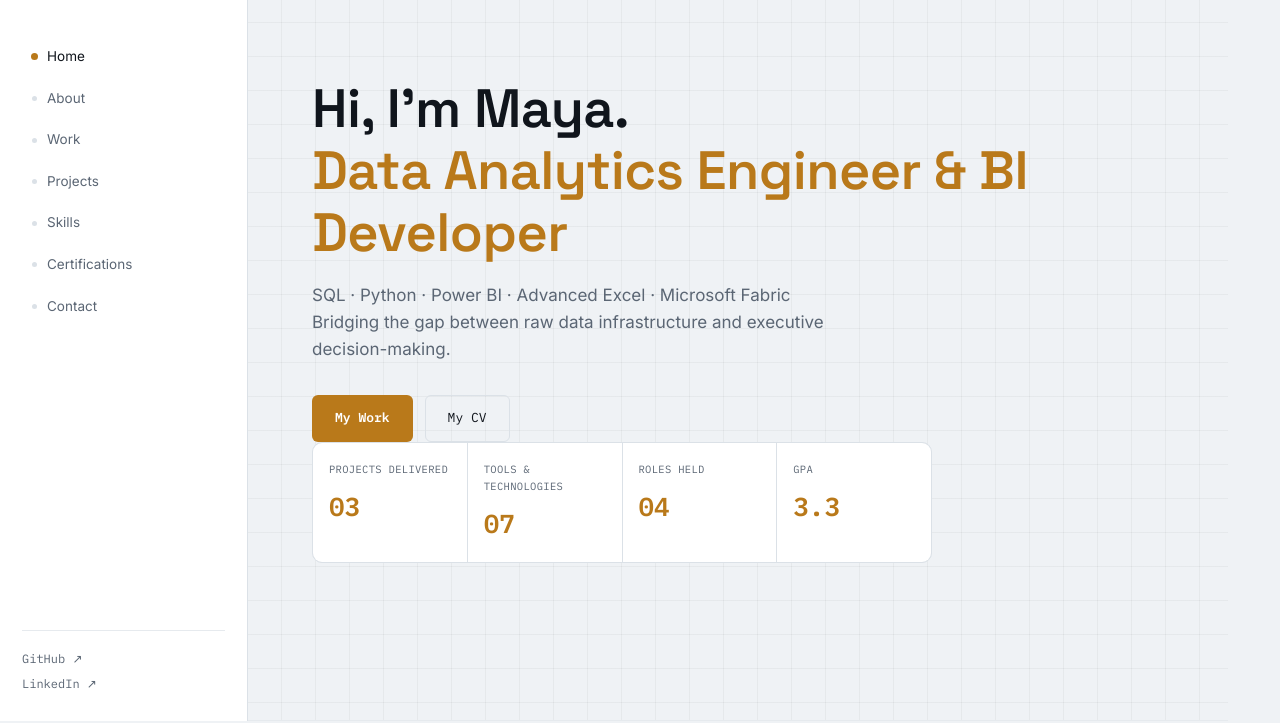
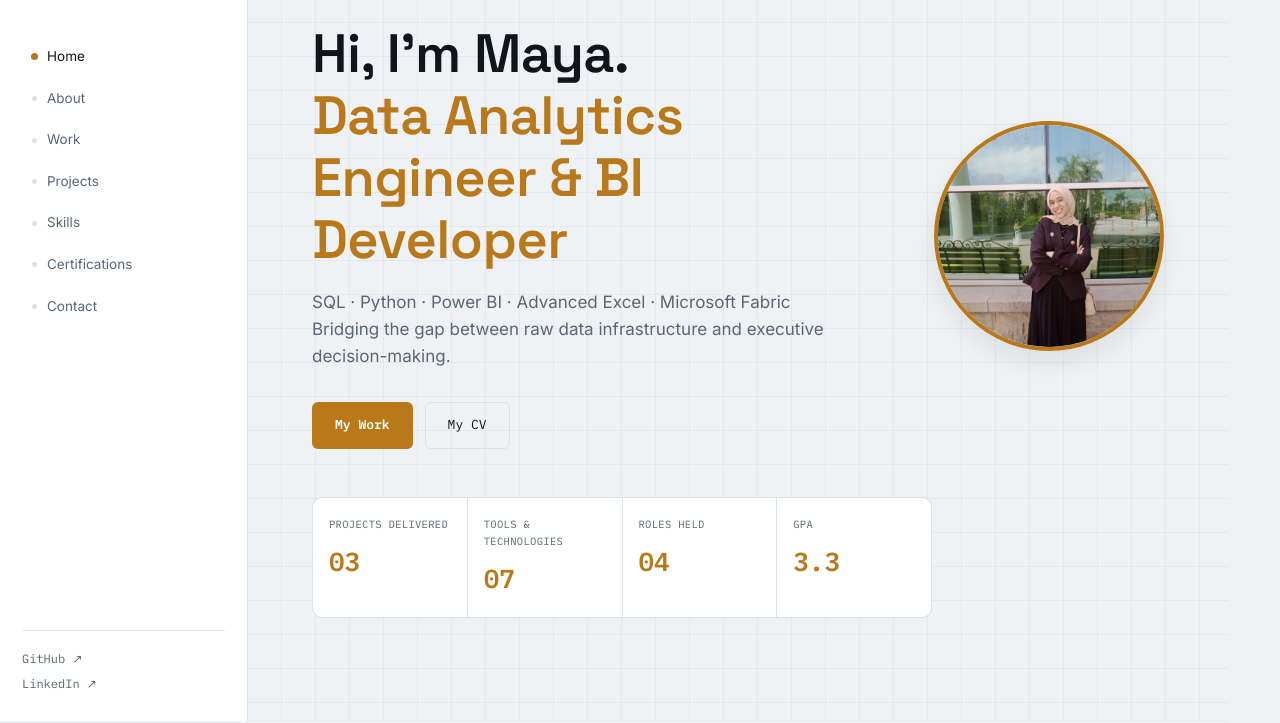
Before and after one commit to Mayaamohamed/MayaMohamed_portfolio, a plain HTML site: page index.html in a window 1280 px wide. Shown: the part 79-802 px from the top of the page. Drawn offline with Linux system fonts and the light colour scheme.

Commit message:
Refactor hero section and update about me content

```diff
--- a/index.html
+++ b/index.html
@@ -43,11 +43,18 @@
 
     <!-- HOME -->
     <section id="home" class="section hero">
-      <h1>Hi, I'm Maya.<br><span class="accent">Data Analytics Engineer & BI Developer</span></h1>
-      <p class="hero-sub">SQL · Python · Power BI · Advanced Excel · Microsoft Fabric <br> Bridging the gap between raw data infrastructure and executive decision-making.</p>
-      <div class="hero-cta">
-        <a href="#projects" class="btn btn-primary">My Work</a>
-        <a href="assets/Maya-Mohamed-CV.pdf" class="btn btn-ghost" download>My CV</a>
+      <div class="hero-top">
+        <div class="hero-content">
+          <h1>Hi, I'm Maya.<br><span class="accent">Data Analytics Engineer & BI Developer</span></h1>
+          <p class="hero-sub">SQL · Python · Power BI · Advanced Excel · Microsoft Fabric <br> Bridging the gap between raw data infrastructure and executive decision-making.</p>
+          <div class="hero-cta">
+            <a href="#projects" class="btn btn-primary">My Work</a>
+            <a href="assets/Maya-Mohamed-CV.pdf" class="btn btn-ghost" download>My CV</a>
+          </div>
+        </div>
+        <div class="hero-avatar">
+          <img src="assets/images/profile.jpeg" alt="Portrait of Maya Mohamed">
+        </div>
       </div>
 
       <div class="kpi-strip">
@@ -77,9 +84,6 @@
         <h2>About me</h2>
       </div>
       <div class="about-grid">
-        <div class="about-photo">
-          <img src="assets/images/profile.jpeg" alt="Portrait of Maya Mohamed">
-        </div>
         <div class="about-text">
           <p>I am a <strong>Data Analytics Engineer & Business Intelligence Developer</strong> specializing in the end-to-end data lifecycle—bridging the gap between raw data infrastructure and executive decision-making.</p>
           <p>With a B.Sc. in Computer Science (Information Systems Major) from the Faculty of Computers and Artificial Intelligence, Cairo University (GPA: 3.3/4.0), I design and build scalable databases, data warehouses, and automated ETL/ELT pipelines, transforming raw data into clean, analytics-ready models. On the front end, I translate those models into interactive dashboards, KPIs, and actionable insights that drive business performance.</p>
```
